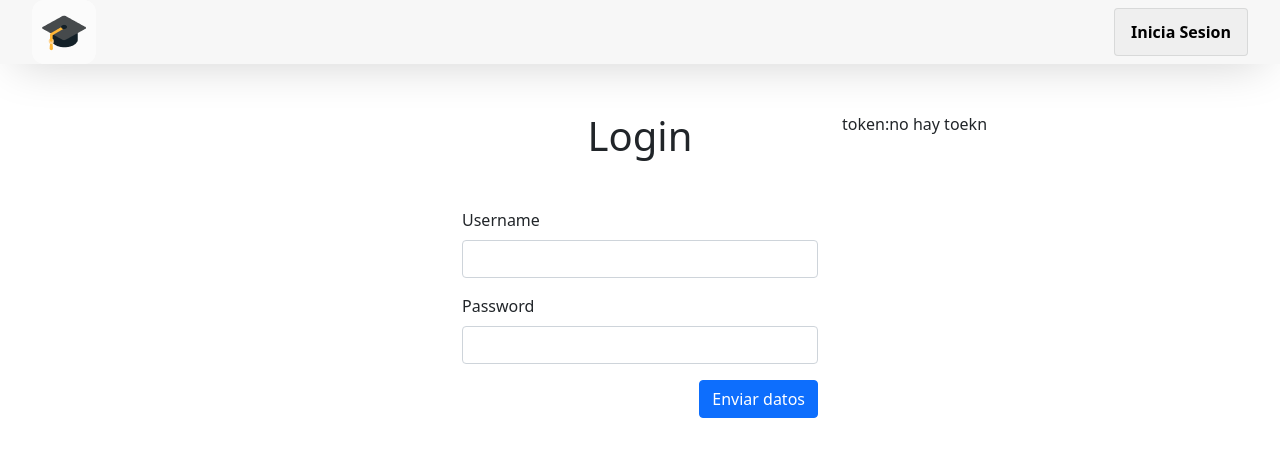
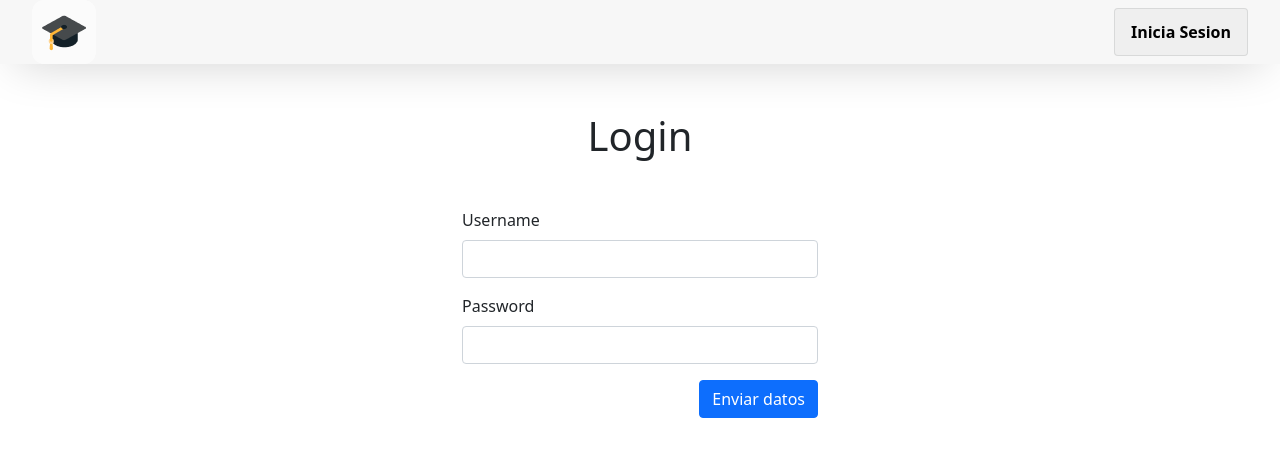
Before and after one commit to user0608/sitioweb-expertos, a React (Create React App) app: page /login in a window 1280 px wide. Shown: the top 456 px of the page. Built offline with nearby package versions, Linux system fonts and the light colour scheme.

Commit message:
add login wirth useUser and UserContext

```diff
--- a/src/App.tsx
+++ b/src/App.tsx
@@ -17,25 +17,11 @@ import {UserContextProvider} from "./context/UserContext";
 
 
 const App = () => {
-  const token = useToken();
+/*   const token = useToken();
 
-  /* const navigate = useNavigate();
-  console.log("useHistory", navigate) */
   useEffect(() => {
-
-
   }, [token])
-
-  /* if (!token) {
-    return (
-      <Router>
-        <Routes>
-          <Route path="/login2" element={< Login />} />
-        </Routes>
-      </Router>
-    )
-  } */
-
+ */
   return (
 <UserContextProvider>
     <Router>
--- a/src/containers/Layout/index.js
+++ b/src/containers/Layout/index.js
@@ -9,13 +9,12 @@ import { useEffect } from 'react';
 import { header, username,cerrarsesion } from "./layout.module.css"
 
 const Layout = ({ children }) => {
-    const k = useToken();
-    const {isLogged,logout} = useUser();
+
+    const {isLogged,logout,user} = useUser();
     const navigate = useNavigate ();
 
     const removeStorage = () =>{
         logout()
-
         navigate("/login")
     }
 
@@ -25,7 +24,7 @@ const Layout = ({ children }) => {
 
     useEffect(() => {
 
-    }, [k])
+    }, [user])
 
     return (
         <>
@@ -33,12 +32,12 @@ const Layout = ({ children }) => {
                 <Link className="" to="/" >
                     <img src="/logo64.png" />
                 </Link>
-{/*                 {k?k:"no hay token"}
-                {   u &&
+{/*                 {k?k:"no hay token"}*/}
+                {   isLogged &&
                         <span className={username}>
-                            {u?.nombre} {u?.apellido_paterno} {u?.apellido_materno}
+                            {user?.nombre} {user?.apellido_paterno} {user?.apellido_materno}
                         </span>
-                } */}
+                }
                 {isLogged
                     ? <Button onClick={removeStorage} className={cerrarsesion}> Cerrar sesión</Button>
                     : <ButtonLink src="login"> Inicia Sesion</ButtonLink>
--- a/src/context/UserContext.js
+++ b/src/context/UserContext.js
@@ -3,9 +3,17 @@ import React, {useState} from 'react';
 const Context = React.createContext({})
 
 export const UserContextProvider = ({children}) => {
-    const [jwt, setJWT] = useState(null)
+    const [jwt, setJWT] = useState(
+        ()=> window.localStorage.getItem("token")
+    )
+    const [user, setUser] = useState(
+        ()=> JSON.parse(window.localStorage.getItem("usuario"))
+    )
     return (
-        <Context.Provider value={{jwt,setJWT}}>
+        <Context.Provider value={{
+            jwt,setJWT,
+            user, setUser
+        }}>
             {children}
         </Context.Provider>
     );
--- a/src/hook/useUser.js
+++ b/src/hook/useUser.js
@@ -1,10 +1,10 @@
 import Context from '../context/UserContext'
-import { useCallback, useContext, useEffect, useState } from "react"
+import { useCallback, useContext, useState } from "react"
 import { postData } from '../service/login'
 
 const useUser = () => {
 
-    const { jwt, setJWT } = useContext(Context)
+    const { jwt, setJWT, user } = useContext(Context)
     const [loginLoadingAndError, setLoginLoadingAndError] = useState({
         loading:false,
         error:false
@@ -29,8 +29,6 @@ const useUser = () => {
             .catch(err => {
                 console.log(err)
             })
-
-
     }, [setJWT])
 
     const logout = useCallback(() => {
@@ -45,7 +43,8 @@ const useUser = () => {
         login,
         logout,
         isLoginLoading: loginLoadingAndError.loading,
-        hasLoginError: loginLoadingAndError.error
+        hasLoginError: loginLoadingAndError.error,
+        user
     }
 }
 export default useUser
--- a/src/page/Login.js
+++ b/src/page/Login.js
@@ -2,7 +2,8 @@ import { useNavigate } from 'react-router-dom';
 import useForm from '../hook/useForm';
 import { useToken } from '../hook/useToken';
 import useUser from '../hook/useUser.js'
-import { postData } from '../service/login';
+import toast, { Toaster } from 'react-hot-toast';
+
 import { useState, useEffect } from 'react'
 
 
@@ -10,10 +11,7 @@ const Login = () => {
 
 
     const navigate = useNavigate();
-    console.log("useHistory", navigate)
     const { login, isLogged, hasLoginError, isLoginLoading } = useUser()
-    console.log({hasLoginError})
-    const k = useToken();
     const [form, handlerChange, reset] = useForm({
         username: "",
         password: ""
@@ -24,33 +22,31 @@ const Login = () => {
 
         if (form.username.length > 6 && form.password.length > 6) {
             login(form)
-            /*             let response = await postData(form, "login")
-
-                        await console.log(response)
-                        if (response.code === "OK") {
-                            localStorage.setItem("token", response.token)
-                            localStorage.setItem("usuario_id", response.usuario.estudiante_id)
-                            localStorage.setItem("usuario", JSON.stringify(response.usuario))
-                            navigate("/")
-                        } */
-
         } else {
-            alert("datos Incorrectos")
+            toast.error("Datos incorrectos.")
             reset()
             e.target.submit()
         }
     }
 
-
     useEffect(() => {
         if (isLogged) {
             console.log("vaya al inicio")
+            toast.success("Bienvenido")
             navigate("/")
-        } else {
-            console.log("que pasa", k);
         }
-    }, [navigate, isLogged])
+        if (isLoginLoading) toast('Revisando credenciales', {
+            icon: '🤔',
+        });
+        if (hasLoginError) toast.error("Credenciales invalidas")
+    }, [isLogged, navigate, isLoginLoading, hasLoginError])
 
+    /*     if(isLoginLoading) (()=>toast.success('Revisando credenciales'))()
+        if(hasLoginError) toast.error("Credenciales invalidas")
+        if(!isLoginLoading&&!hasLoginError&&isLogged) (()=>toast.success("Bienvenido"))() */
+
+    /*         {hasLoginError && toast.error("Credenciales invalidas")}
+            {(!isLoginLoading && !hasLoginError && isLogged) && (() => toast.success("Bienvenido"))()} */
     return (
         <div className="container">
             <div className="row mt-5">
@@ -59,8 +55,8 @@ const Login = () => {
                 </div>
                 <div className="col-4">
                     <h1 className="text-center">Login</h1>
-                    {isLoginLoading && <strong>Revisando credenciales</strong>}
-                    {!isLoginLoading &&
+
+
                     <form className="mt-5" onSubmit={handleSubmit} >
                         <div className="mb-3">
                             <label className="form-label">Username</label>
@@ -86,11 +82,14 @@ const Login = () => {
                             <input className="btn btn-primary" type="submit" value="Enviar datos" />
                         </div>
                     </form>
-                    }
-                    {hasLoginError&& <strong>Credenciales invalidas</strong>}
+
+                    <Toaster
+                        position="bottom-center"
+                        reverseOrder={false}
+                    />
                 </div>
                 <div className="col-4">
-                    token:{k ? k : "no hay toekn"}
+
                 </div>
             </div>
         </div>
```
Lines whose indentation alone changed are shown as unchanged.
